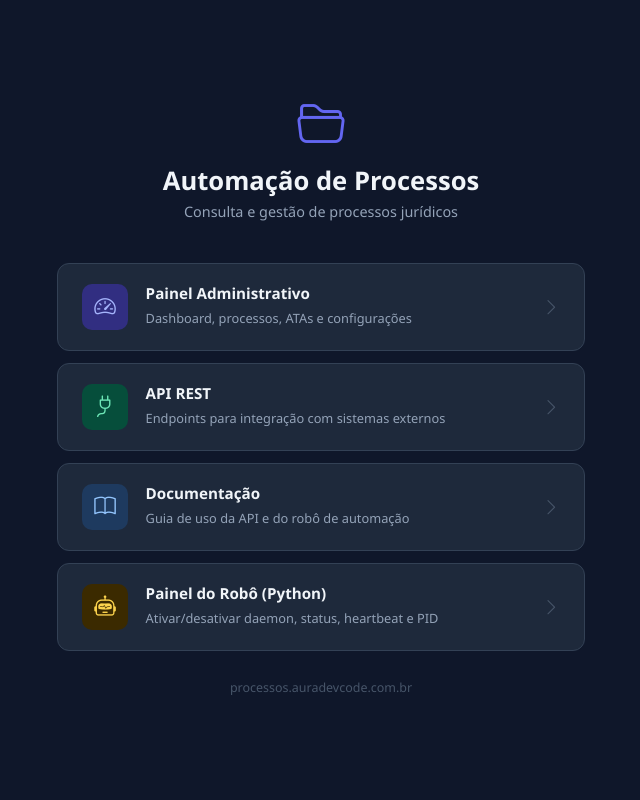
After one commit to wandercosta/consulta_processos, a PHP site: page /processos_api/ in a window 1280 px wide. The commit adds this page. Shown: the whole page, without its empty margins (319-959 px from the left). Run offline with PHP 8.4, Linux system fonts and the light colour scheme.

Commit message:
feat: deploy VPS, timezone e dashboard sem ATA
- Adiciona index.php com menu de navegação na raiz do projeto
- Adiciona vps/setup_python_vps.sh com detecção automática de caminhos,
  usuário, Python e correção de permissões
- Adiciona vps/processos-daemon.service para o daemon Python via systemd
- Adiciona vps/.env.producao com configurações de produção
- Corrige timezone do MySQL para UTC-3 (America/Sao_Paulo) em Database.php
- Adiciona date_default_timezone_set na API
- Adiciona tabela "Sem ATA — Aguardando Reprocessamento" no dashboard
  com última consulta, próxima consulta e progresso (ex: 1/10)

Co-Authored-By: Claude Sonnet 4.6 <noreply@anthropic.com>

```diff
--- a/api/config/Database.php
+++ b/api/config/Database.php
@@ -17,6 +17,7 @@ class Database
                 $pass
             );
             $pdo->setAttribute(PDO::ATTR_ERRMODE, PDO::ERRMODE_EXCEPTION);
+            $pdo->exec("SET time_zone = '-03:00'");
             return $pdo;
         } catch (PDOException $e) {
             http_response_code(500);
--- a/api/index.php
+++ b/api/index.php
@@ -1,5 +1,6 @@
 <?php
 
+date_default_timezone_set('America/Sao_Paulo');
 header("Content-Type: application/json");
 
 // ── Variáveis de ambiente (.env) ──────────────────────────────────────────────
--- /dev/null
+++ b/index.php
@@ -0,0 +1,174 @@
+<!DOCTYPE html>
+<html lang="pt-BR">
+<head>
+<meta charset="UTF-8">
+<meta name="viewport" content="width=device-width, initial-scale=1">
+<title>Automação de Processos</title>
+<link rel="stylesheet" href="https://cdn.jsdelivr.net/npm/bootstrap@5.3.3/dist/css/bootstrap.min.css">
+<link rel="stylesheet" href="https://cdn.jsdelivr.net/npm/bootstrap-icons@1.11.3/font/bootstrap-icons.min.css">
+<style>
+    body {
+        min-height: 100vh;
+        background: #0f172a;
+        display: flex;
+        align-items: center;
+        justify-content: center;
+        font-family: 'Segoe UI', sans-serif;
+    }
+
+    .home-wrap {
+        width: 100%;
+        max-width: 560px;
+        padding: 2rem 1rem;
+    }
+
+    .brand {
+        text-align: center;
+        margin-bottom: 2.5rem;
+    }
+
+    .brand-icon {
+        font-size: 3rem;
+        color: #6366f1;
+    }
+
+    .brand h1 {
+        color: #f1f5f9;
+        font-size: 1.6rem;
+        font-weight: 700;
+        margin: .5rem 0 .25rem;
+    }
+
+    .brand p {
+        color: #94a3b8;
+        font-size: .9rem;
+        margin: 0;
+    }
+
+    .card-menu {
+        background: #1e293b;
+        border: 1px solid #334155;
+        border-radius: 12px;
+        padding: 1.25rem 1.5rem;
+        display: flex;
+        align-items: center;
+        gap: 1.1rem;
+        color: #f1f5f9;
+        text-decoration: none;
+        transition: background .18s, border-color .18s, transform .15s;
+        margin-bottom: .75rem;
+    }
+
+    .card-menu:hover {
+        background: #273549;
+        border-color: #6366f1;
+        color: #f1f5f9;
+        transform: translateY(-2px);
+    }
+
+    .card-menu .icon-wrap {
+        width: 46px;
+        height: 46px;
+        border-radius: 10px;
+        display: flex;
+        align-items: center;
+        justify-content: center;
+        font-size: 1.35rem;
+        flex-shrink: 0;
+    }
+
+    .icon-painel  { background: #312e81; color: #a5b4fc; }
+    .icon-api     { background: #064e3b; color: #6ee7b7; }
+    .icon-docs    { background: #1e3a5f; color: #93c5fd; }
+    .icon-python  { background: #3b2a00; color: #fcd34d; }
+
+    .card-menu .info h5 {
+        font-size: .95rem;
+        font-weight: 600;
+        margin: 0 0 .15rem;
+    }
+
+    .card-menu .info span {
+        font-size: .8rem;
+        color: #94a3b8;
+    }
+
+    .card-menu .arrow {
+        margin-left: auto;
+        color: #475569;
+        font-size: 1.1rem;
+        flex-shrink: 0;
+    }
+
+    .card-menu:hover .arrow {
+        color: #6366f1;
+    }
+
+    .footer-note {
+        text-align: center;
+        color: #475569;
+        font-size: .78rem;
+        margin-top: 1.75rem;
+    }
+</style>
+</head>
+<body>
+
+<div class="home-wrap">
+
+    <div class="brand">
+        <div class="brand-icon"><i class="bi bi-folder2-open"></i></div>
+        <h1>Automação de Processos</h1>
+        <p>Consulta e gestão de processos jurídicos</p>
+    </div>
+
+    <a href="/painel/" class="card-menu">
+        <div class="icon-wrap icon-painel">
+            <i class="bi bi-speedometer2"></i>
+        </div>
+        <div class="info">
+            <h5>Painel Administrativo</h5>
+            <span>Dashboard, processos, ATAs e configurações</span>
+        </div>
+        <i class="bi bi-chevron-right arrow"></i>
+    </a>
+
+    <a href="/api/" class="card-menu">
+        <div class="icon-wrap icon-api">
+            <i class="bi bi-plug"></i>
+        </div>
+        <div class="info">
+            <h5>API REST</h5>
+            <span>Endpoints para integração com sistemas externos</span>
+        </div>
+        <i class="bi bi-chevron-right arrow"></i>
+    </a>
+
+    <a href="/painel/?page=docs" class="card-menu">
+        <div class="icon-wrap icon-docs">
+            <i class="bi bi-book"></i>
+        </div>
+        <div class="info">
+            <h5>Documentação</h5>
+            <span>Guia de uso da API e do robô de automação</span>
+        </div>
+        <i class="bi bi-chevron-right arrow"></i>
+    </a>
+
+    <a href="/painel/?page=robot" class="card-menu">
+        <div class="icon-wrap icon-python">
+            <i class="bi bi-robot"></i>
+        </div>
+        <div class="info">
+            <h5>Painel do Robô (Python)</h5>
+            <span>Ativar/desativar daemon, status, heartbeat e PID</span>
+        </div>
+        <i class="bi bi-chevron-right arrow"></i>
+    </a>
+
+    <p class="footer-note">processos.auradevcode.com.br</p>
+
+</div>
+
+</body>
+</html>
--- a/painel/Controllers/DashboardController.php
+++ b/painel/Controllers/DashboardController.php
@@ -19,11 +19,12 @@ class DashboardController extends BaseController
         $proximos    = $this->processoModel->getProximosDaFila();
         $processados = $this->processoModel->getUltimosProcessados();
         $ultimos     = $this->processoModel->getUltimosCadastrados();
-        $logs        = $this->processoModel->getUltimosLogs();
+        $logs           = $this->processoModel->getUltimosLogs();
+        $semAtaFila     = $this->processoModel->getSemAtaAguardando();
 
         $this->render('dashboard/index', compact(
             'totais', 'totalGeral', 'comAta', 'semAta', 'reprocessando',
-            'proximos', 'processados', 'ultimos', 'logs',
+            'proximos', 'processados', 'ultimos', 'logs', 'semAtaFila',
         ) + ['paginaAtual' => 'dashboard', 'tituloPagina' => 'Dashboard']);
     }
 }
```
Also changed, not shown: painel/Models/ProcessoModel.php (+15 -0 lines), painel/Views/dashboard/index.php (+74 -0 lines), 3 other files.
